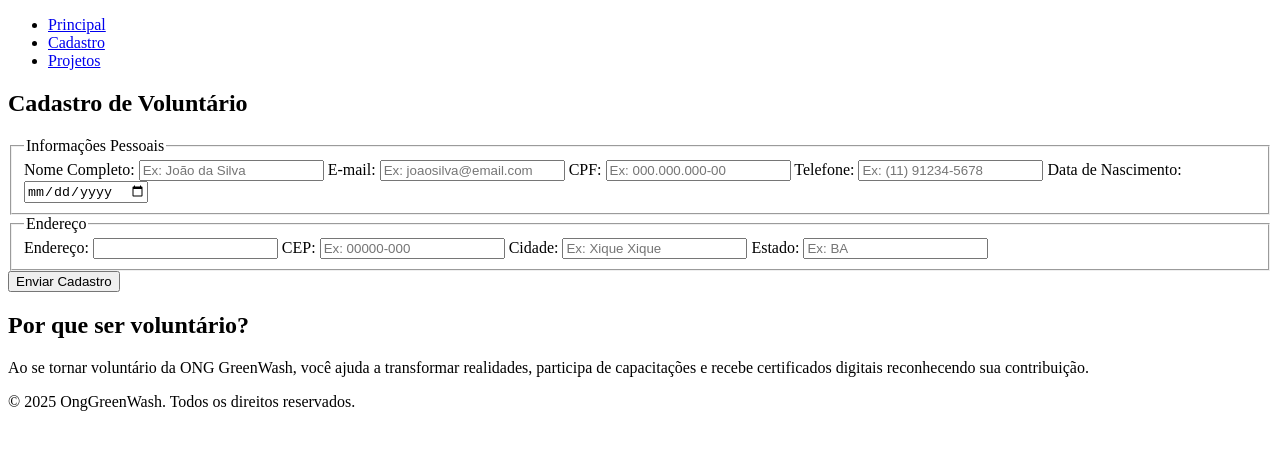
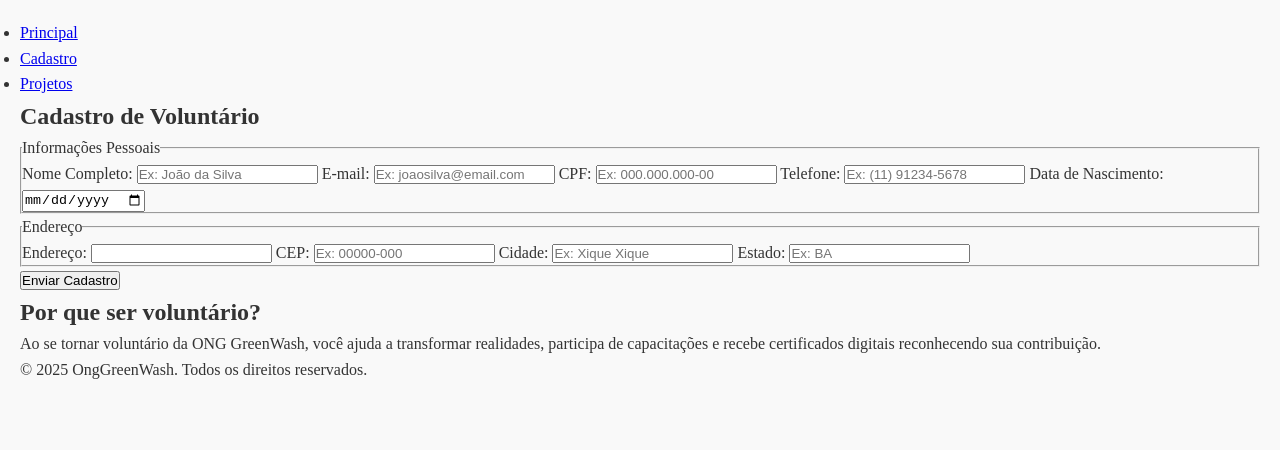
Before and after one commit to franze-ernesto/projeto_1, a plain HTML site: page html/cadastro.html in a window 1280 px wide. Drawn offline with Linux system fonts and the light colour scheme; files that its build step writes are made by us from their sources.

Commit message:
style(html): adiciona links CSS nos arquivos index, cadastro e projetos

```diff
--- a/html/cadastro.html
+++ b/html/cadastro.html
@@ -4,7 +4,12 @@
     <meta charset="UTF-8">
     <meta name="viewport" content="width=device-width, initial-scale=1.0">
     <title>Cadastro de Voluntários</title>
-
+    <link rel="stylesheet" href="./css/style.css">
+    <link rel="stylesheet" href="./css/cabecalho.css">
+    <link rel="stylesheet" href="./css/cadastro.css">
+    <link rel="stylesheet" href="./css/components.css">
+    <link rel="stylesheet" href="./css/projetos.css">
+    <link rel="stylesheet" href="./css/responsivo.css">
 </head>
 <body>
     <header class="cabecalho">
```
Also changed, not shown: html/index.html (+6 -1 lines), html/projetos.html (+6 -1 lines).
